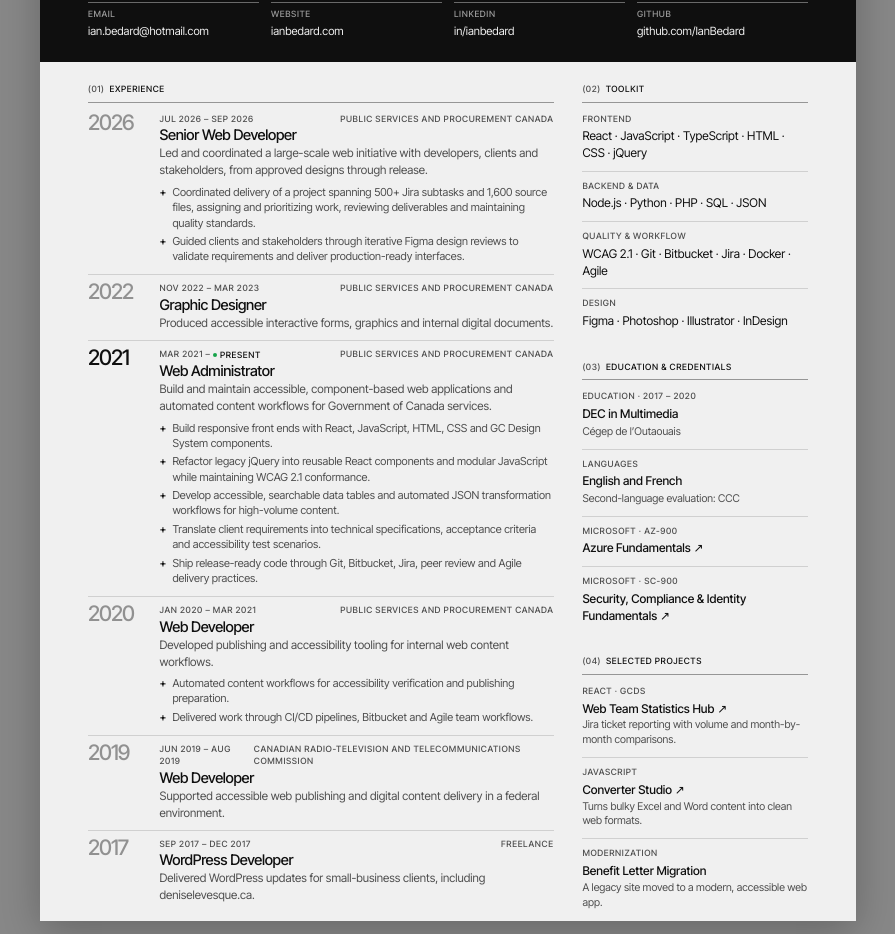
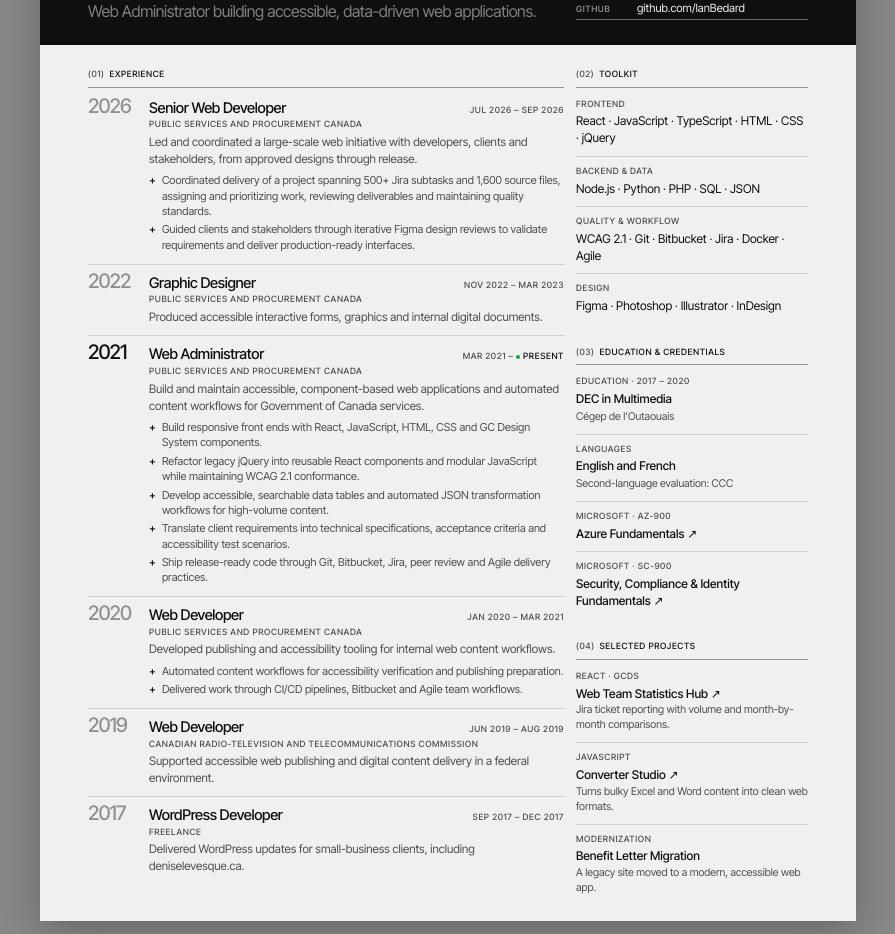
Before and after one commit to IanBedard/ianbedard, a plain HTML site: page tools/cv/cv.html in a window 1280 px wide. Shown: the part 159-1093 px from the top of the page, without its empty margins (192-1087 px from the left). Drawn offline with Linux system fonts and the light colour scheme.

Commit message:
Align the CV PDF to a 12-column grid
- Put the masthead, experience, sidebar and footer on one shared grid:
  experience in columns 1-8 with the start year in column 1, and the
  contact list, sidebar and footer details in columns 9-12
- Give each role a title with right-aligned dates, then the
  organization on its own line, so long employer names no longer wrap
- Stack the contact details in the header with a rule between rows

Co-Authored-By: Claude Opus 5.5 <noreply@anthropic.com>

```diff
--- a/tools/cv/cv.html
+++ b/tools/cv/cv.html
@@ -47,33 +47,41 @@
     .caption { font-size: 6.5pt; font-weight: 500; text-transform: uppercase; letter-spacing: .07em; }
     .muted { color: var(--muted); }
 
+    /* One 12-column grid for the whole page: experience takes columns 1-8 (start year in column 1),
+       the sidebar, the contact list and the footer details take columns 9-12 */
+    .grid { display: grid; grid-template-columns: repeat(12, minmax(0, 1fr)); column-gap: var(--gap); }
+    .main { grid-column: 1 / span 8; }
+    .side { grid-column: 9 / -1; }
+
     /* Masthead */
-    .masthead { position: relative; padding: .3in var(--pad) .24in; }
-    .top { display: grid; grid-template-columns: repeat(4, 1fr); color: var(--muted); }
-    .name { margin: .2in 0 .05in; font-size: 30pt; line-height: .9; letter-spacing: -.05em; }
-    .role { font-size: 12pt; line-height: 1.15; letter-spacing: -.02em; color: var(--dim); }
-    .contact { margin-top: .18in; display: grid; grid-template-columns: repeat(4, 1fr); column-gap: var(--gap); }
-        .contact div { border-top: 1px solid var(--line-strong); padding-top: 5px; }
+    .masthead { padding: .3in var(--pad) .26in; row-gap: 0; align-items: end; }
+    .top { grid-row: 1; color: var(--muted); margin-bottom: .2in; }
+    .name { grid-column: 1 / span 8; grid-row: 2; font-size: 30pt; line-height: .9; letter-spacing: -.05em; }
+    .role { grid-column: 1 / span 8; grid-row: 3; margin-top: .06in; font-size: 12pt; line-height: 1.15; letter-spacing: -.02em; color: var(--dim); }
+    .contact { grid-column: 9 / -1; grid-row: 2 / span 2; border-bottom: 1px solid var(--line-strong); }
+    .contact div { display: grid; grid-template-columns: repeat(4, minmax(0, 1fr)); column-gap: var(--gap); align-items: baseline; padding: 3px 0; border-top: 1px solid var(--line-strong); }
     .contact dt { color: var(--muted); }
-    .contact dd { margin-top: 2px; font-size: 8.5pt; overflow-wrap: anywhere; }
+    .contact dd { grid-column: 2 / -1; font-size: 8.5pt; overflow-wrap: anywhere; }
 
-    /* Body: experience on the left, everything else in a sidebar */
-    .body { flex: 1; display: grid; grid-template-columns: minmax(0, 1fr) 2.35in; column-gap: .3in; padding: .22in var(--pad) 0; }
+    /* Body */
+    .body { flex: 1; padding: .24in var(--pad) 0; align-items: start; }
     .section + .section { margin-top: 22px; }
     .eyebrow { display: flex; gap: 5px; padding-bottom: 6px; margin-bottom: 10px; border-bottom: 1px solid var(--line-strong); }
     .eyebrow .index { color: var(--muted); }
 
-    /* Experience: big start year, then the role */
+    /* Experience: the same 8 columns as the main area. Year | title ... dates, then organization and details */
     .jobs { list-style: none; padding: 0; }
-    .job { display: grid; grid-template-columns: .62in minmax(0, 1fr); column-gap: var(--gap); padding: 7px 0 8px; border-top: 1px solid var(--line); }
+    .job { display: grid; grid-template-columns: repeat(8, minmax(0, 1fr)); column-gap: var(--gap); align-items: baseline; padding: 8px 0 9px; border-top: 1px solid var(--line); }
     .job:first-child { border-top: 0; padding-top: 0; }
-    .year { font-size: 16pt; font-weight: 500; line-height: .85; letter-spacing: -.05em; color: var(--dim); }
+    .year { grid-column: 1; grid-row: 1 / span 2; font-size: 15pt; font-weight: 500; line-height: .85; letter-spacing: -.05em; color: var(--dim); }
     .job.current .year { color: var(--fg); }
-    .meta { display: flex; justify-content: space-between; gap: 8px; color: var(--muted); margin-bottom: 2px; }
+    .title { grid-column: 2 / span 4; grid-row: 1; font-size: 11pt; letter-spacing: -.02em; line-height: 1.1; }
+    .when { grid-column: 6 / -1; grid-row: 1; text-align: right; color: var(--muted); }
+    .org { grid-column: 2 / -1; grid-row: 2; margin: 2px 0 3px; color: var(--muted); }
+    .summary, .plus { grid-column: 2 / -1; }
+    .summary { color: var(--muted); }
     .now { display: inline-flex; align-items: center; gap: 3px; color: var(--fg); }
     .now::before { content: ""; width: 4px; height: 4px; border-radius: 50%; background: #16a34a; }
-    .role-card h3 { font-size: 11pt; letter-spacing: -.02em; line-height: 1.1; margin-bottom: 2px; }
-    .role-card > p { color: var(--muted); }
     .plus { list-style: none; padding: 0; margin-top: 4px; }
     .plus li { display: flex; gap: 6px; padding: 1.5px 0; color: var(--muted); font-size: 8.25pt; line-height: 1.4; }
     .plus li::before { content: "+"; color: var(--fg); font-weight: 500; }
@@ -88,61 +96,55 @@
     .items .small { display: inline-block; margin-top: 1px; font-size: 8pt; line-height: 1.4; color: var(--muted); }
 
     /* Footer band, like the site footer */
-    .foot { display: flex; justify-content: space-between; align-items: baseline; padding: .14in var(--pad); margin-top: .2in; }
-    .foot .mark { font-size: 11pt; font-weight: 500; letter-spacing: -.03em; }
-    .foot .caption { color: var(--muted); }
+    .foot { padding: .14in var(--pad); margin-top: .2in; align-items: baseline; }
+    .foot .mark { grid-column: 1 / span 8; font-size: 11pt; font-weight: 500; letter-spacing: -.03em; }
+    .foot .caption { grid-column: 9 / -1; color: var(--muted); }
   </style>
 </head>
 <body>
   <article class="page">
-    <header class="masthead dark">
-      <div class="top caption">
-        <span>Curriculum vitae</span>
-        <span>Ottawa–Gatineau</span>
-        <span>English &amp; French</span>
-        <span>WCAG accessibility</span>
-      </div>
+    <header class="masthead grid dark">
+      <p class="top caption main">Curriculum vitae</p>
+      <p class="top caption side">Ottawa–Gatineau · English &amp; French</p>
       <h1 class="name">Ian Bédard</h1>
       <p class="role">Web Administrator building accessible, data-driven web applications.</p>
       <dl class="contact">
         <div><dt class="caption">Email</dt><dd><a href="mailto:ian.bedard@hotmail.com">ian.bedard@hotmail.com</a></dd></div>
         <div><dt class="caption">Website</dt><dd><a href="https://ianbedard.com">ianbedard.com</a></dd></div>
-        <div><dt class="caption">LinkedIn</dt><dd><a href="https://www.linkedin.com/in/ianbedard/">in/ianbedard</a></dd></div>
+        <div><dt class="caption">LinkedIn</dt><dd><a href="https://www.linkedin.com/in/ianbedard/">linkedin.com/in/ianbedard</a></dd></div>
         <div><dt class="caption">GitHub</dt><dd><a href="https://github.com/IanBedard">github.com/IanBedard</a></dd></div>
       </dl>
     </header>
 
-    <main class="body light">
-      <div>
+    <main class="body grid light">
+      <div class="main">
         <section class="section">
           <h2 class="eyebrow caption"><span class="index">(01)</span>Experience</h2>
           <ol class="jobs">
             <li class="job">
               <div class="year" aria-hidden="true">2026</div>
-              <div class="role-card">
-                <p class="meta caption"><span>Jul 2026 – Sep 2026</span><span>Public Services and Procurement Canada</span></p>
-                <h3>Senior Web Developer</h3>
-                <p>Led and coordinated a large-scale web initiative with developers, clients and stakeholders, from approved designs through release.</p>
+              <h3 class="title">Senior Web Developer</h3>
+              <p class="when caption">Jul 2026 – Sep 2026</p>
+              <p class="org caption">Public Services and Procurement Canada</p>
+              <p class="summary">Led and coordinated a large-scale web initiative with developers, clients and stakeholders, from approved designs through release.</p>
               <ul class="plus">
                 <li>Coordinated delivery of a project spanning 500+ Jira subtasks and 1,600 source files, assigning and prioritizing work, reviewing deliverables and maintaining quality standards.</li>
                 <li>Guided clients and stakeholders through iterative Figma design reviews to validate requirements and deliver production-ready interfaces.</li>
               </ul>
-              </div>
             </li>
             <li class="job">
               <div class="year" aria-hidden="true">2022</div>
-              <div class="role-card">
-                <p class="meta caption"><span>Nov 2022 – Mar 2023</span><span>Public Services and Procurement Canada</span></p>
-                <h3>Graphic Designer</h3>
-                <p>Produced accessible interactive forms, graphics and internal digital documents.</p>
-              </div>
+              <h3 class="title">Graphic Designer</h3>
+              <p class="when caption">Nov 2022 – Mar 2023</p>
+              <p class="org caption">Public Services and Procurement Canada</p>
+              <p class="summary">Produced accessible interactive forms, graphics and internal digital documents.</p>
             </li>
             <li class="job current">
               <div class="year" aria-hidden="true">2021</div>
-              <div class="role-card">
-                <p class="meta caption"><span>Mar 2021 – <span class="now">Present</span></span><span>Public Services and Procurement Canada</span></p>
-                <h3>Web Administrator</h3>
-                <p>Build and maintain accessible, component-based web applications and automated content workflows for Government of Canada services.</p>
+              <h3 class="title">Web Administrator</h3>
+              <p class="when caption">Mar 2021 – <span class="now">Present</span></p>
+              <p class="org caption">Public Services and Procurement Canada</p>
+              <p class="summary">Build and maintain accessible, component-based web applications and automated content workflows for Government of Canada services.</p>
               <ul class="plus">
                 <li>Build responsive front ends with React, JavaScript, HTML, CSS and GC Design System components.</li>
                 <li>Refactor legacy jQuery into reusable React components and modular JavaScript while maintaining WCAG 2.1 conformance.</li>
@@ -150,41 +152,37 @@
                 <li>Translate client requirements into technical specifications, acceptance criteria and accessibility test scenarios.</li>
                 <li>Ship release-ready code through Git, Bitbucket, Jira, peer review and Agile delivery practices.</li>
               </ul>
-              </div>
             </li>
             <li class="job">
               <div class="year" aria-hidden="true">2020</div>
-              <div class="role-card">
-                <p class="meta caption"><span>Jan 2020 – Mar 2021</span><span>Public Services and Procurement Canada</span></p>
-                <h3>Web Developer</h3>
-                <p>Developed publishing and accessibility tooling for internal web content workflows.</p>
+              <h3 class="title">Web Developer</h3>
+              <p class="when caption">Jan 2020 – Mar 2021</p>
+              <p class="org caption">Public Services and Procurement Canada</p>
+              <p class="summary">Developed publishing and accessibility tooling for internal web content workflows.</p>
               <ul class="plus">
                 <li>Automated content workflows for accessibility verification and publishing preparation.</li>
                 <li>Delivered work through CI/CD pipelines, Bitbucket and Agile team workflows.</li>
               </ul>
-              </div>
             </li>
             <li class="job">
               <div class="year" aria-hidden="true">2019</div>
-              <div class="role-card">
-                <p class="meta caption"><span>Jun 2019 – Aug 2019</span><span>Canadian Radio-television and Telecommunications Commission</span></p>
-                <h3>Web Developer</h3>
-                <p>Supported accessible web publishing and digital content delivery in a federal environment.</p>
-              </div>
+              <h3 class="title">Web Developer</h3>
+              <p class="when caption">Jun 2019 – Aug 2019</p>
+              <p class="org caption">Canadian Radio-television and Telecommunications Commission</p>
+              <p class="summary">Supported accessible web publishing and digital content delivery in a federal environment.</p>
             </li>
             <li class="job">
               <div class="year" aria-hidden="true">2017</div>
-              <div class="role-card">
-                <p class="meta caption"><span>Sep 2017 – Dec 2017</span><span>Freelance</span></p>
-                <h3>WordPress Developer</h3>
-                <p>Delivered WordPress updates for small-business clients, including deniselevesque.ca.</p>
-              </div>
+              <h3 class="title">WordPress Developer</h3>
+              <p class="when caption">Sep 2017 – Dec 2017</p>
+              <p class="org caption">Freelance</p>
+              <p class="summary">Delivered WordPress updates for small-business clients, including deniselevesque.ca.</p>
             </li>
           </ol>
         </section>
       </div>
 
-      <aside>
+      <aside class="side">
         <section class="section">
           <h2 class="eyebrow caption"><span class="index">(02)</span>Toolkit</h2>
           <ul class="items">
@@ -216,7 +214,7 @@
       </aside>
     </main>
 
-    <footer class="foot dark">
+    <footer class="foot grid dark">
       <span class="mark">Ian Bédard</span>
       <span class="caption">ianbedard.com · ian.bedard@hotmail.com</span>
     </footer>
```
Also changed, not shown: 1 other file. Lines whose indentation alone changed are shown as unchanged.
